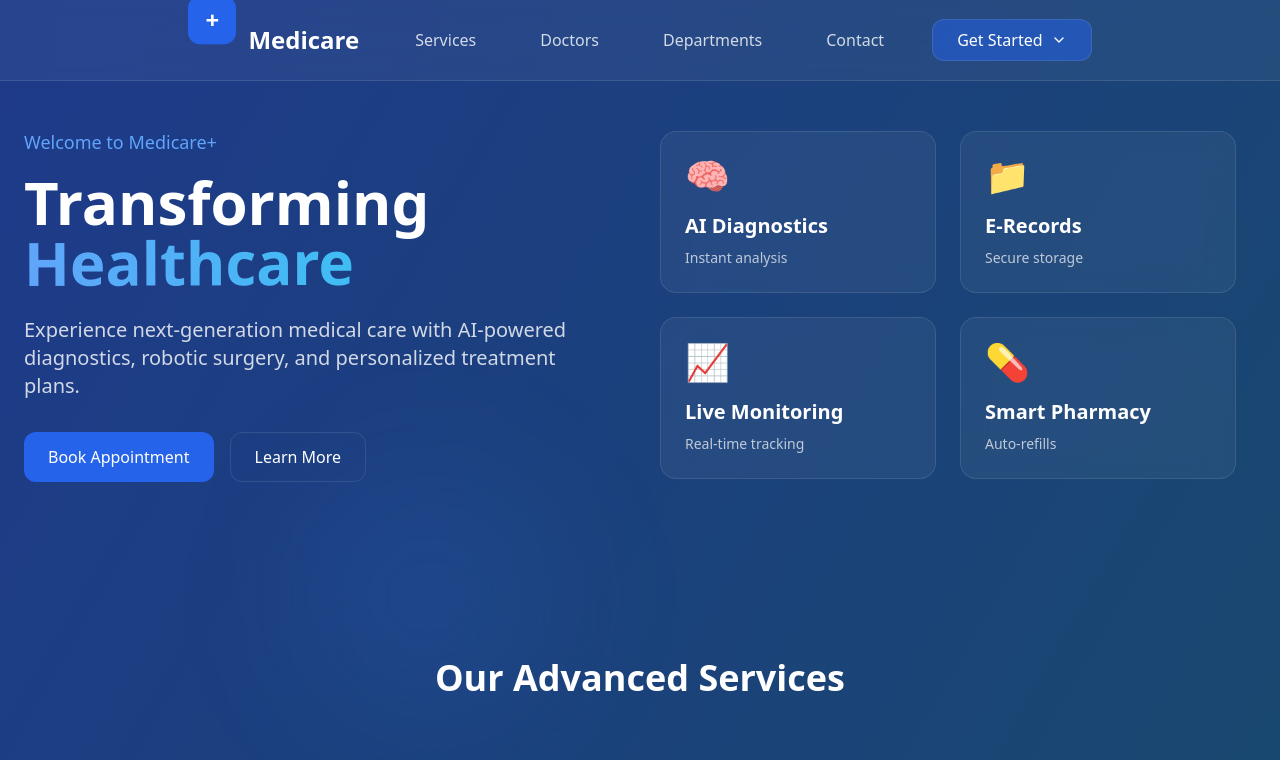
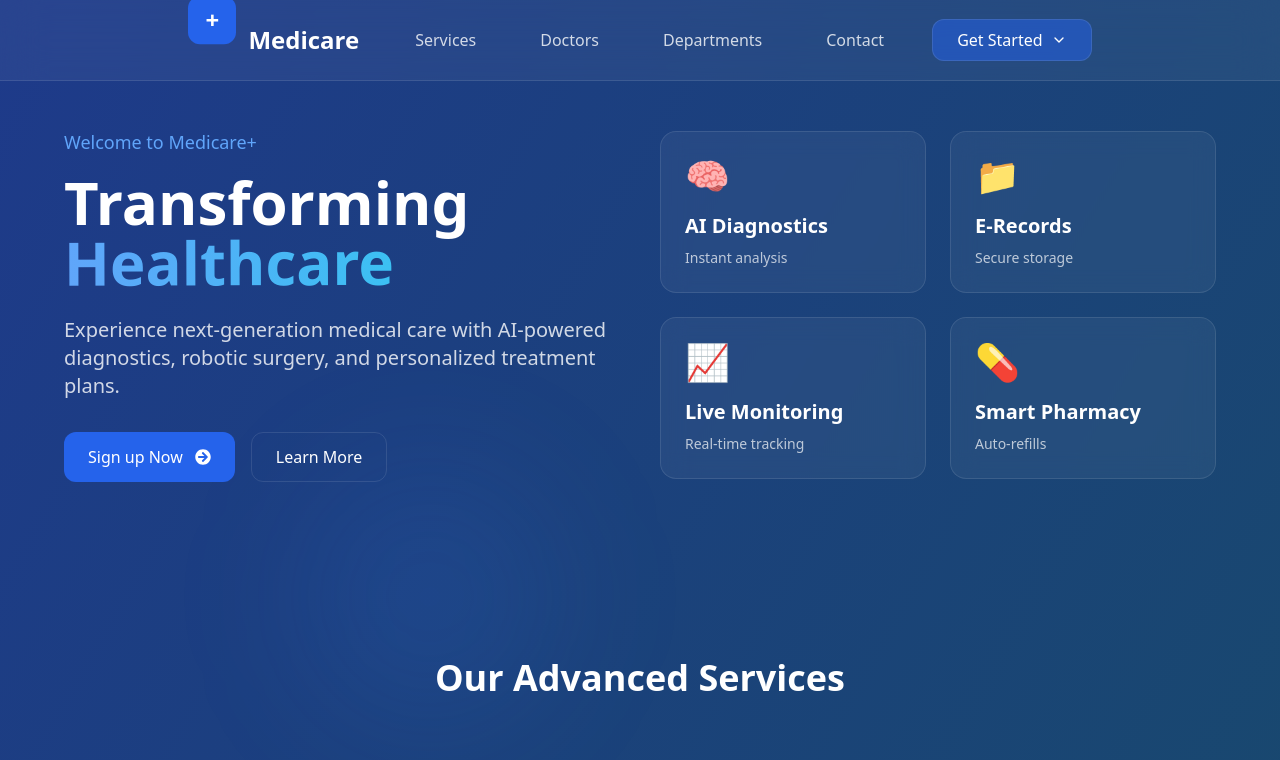
Before and after one commit to Adit10076/MediCare, a Next.js app: page / in a window 1280 px wide. Shown: the top 760 px of the page. Built offline with nearby package versions, Linux system fonts and the light colour scheme.

Commit message:
Added Signup now button to hero section

```diff
--- a/app/page.tsx
+++ b/app/page.tsx
@@ -4,6 +4,8 @@ import Navbar from "@/components/Navbar"
 import ServiceCard from "@/components/ServiceCard"
 import DoctorCard from "@/components/DoctorCard"
 import Section from "@/components/Section"
+import { FaArrowCircleRight } from "react-icons/fa";
+
 
 
 const HomePage = () => {
@@ -78,8 +80,8 @@ const HomePage = () => {
 
       <main className="relative z-20">
         {/* Hero Section */}
-        <section className="container mx-auto px-6 pt-32 pb-24">
-          <div className="flex flex-col md:flex-row items-center justify-between">
+        <section className="container px-6 pt-32 pb-24">
+          <div className="flex flex-col md:flex-row items-center justify-around gap-10 px-10">
             <motion.div
               initial={{ opacity: 0, x: -50 }}
               animate={{ opacity: 1, x: 0 }}
@@ -111,7 +113,7 @@ const HomePage = () => {
                   whileHover={{ scale: 1.05 }}
                   className="px-6 py-3 bg-blue-600 hover:bg-blue-700 text-white rounded-xl font-medium"
                 >
-                  Book Appointment
+                  <span className="flex gap-3 justify-center items-center">Sign up Now <FaArrowCircleRight/></span>
                 </motion.button>
                 <motion.button
                   whileHover={{ scale: 1.05 }}
--- a/package.json
+++ b/package.json
@@ -12,6 +12,7 @@
     "@heroicons/react": "^2.2.0",
     "@react-three/drei": "^9.121.4",
     "@react-three/fiber": "^8.17.14",
+    "@reduxjs/toolkit": "^2.5.1",
     "framer-motion": "^12.0.6",
     "lodash.debounce": "^4.0.8",
     "lucide-react": "^0.474.0",
@@ -19,7 +20,8 @@
     "react": "^18.3.1",
     "react-dom": "^18.3.1",
     "react-icons": "^5.4.0",
-    "react-intersection-observer": "^9.15.1"
+    "react-intersection-observer": "^9.15.1",
+    "react-redux": "^9.2.0"
   },
   "devDependencies": {
     "@eslint/eslintrc": "^3",
```
Also changed, not shown: 1 other file (tests, documents, lock files or other folders).
